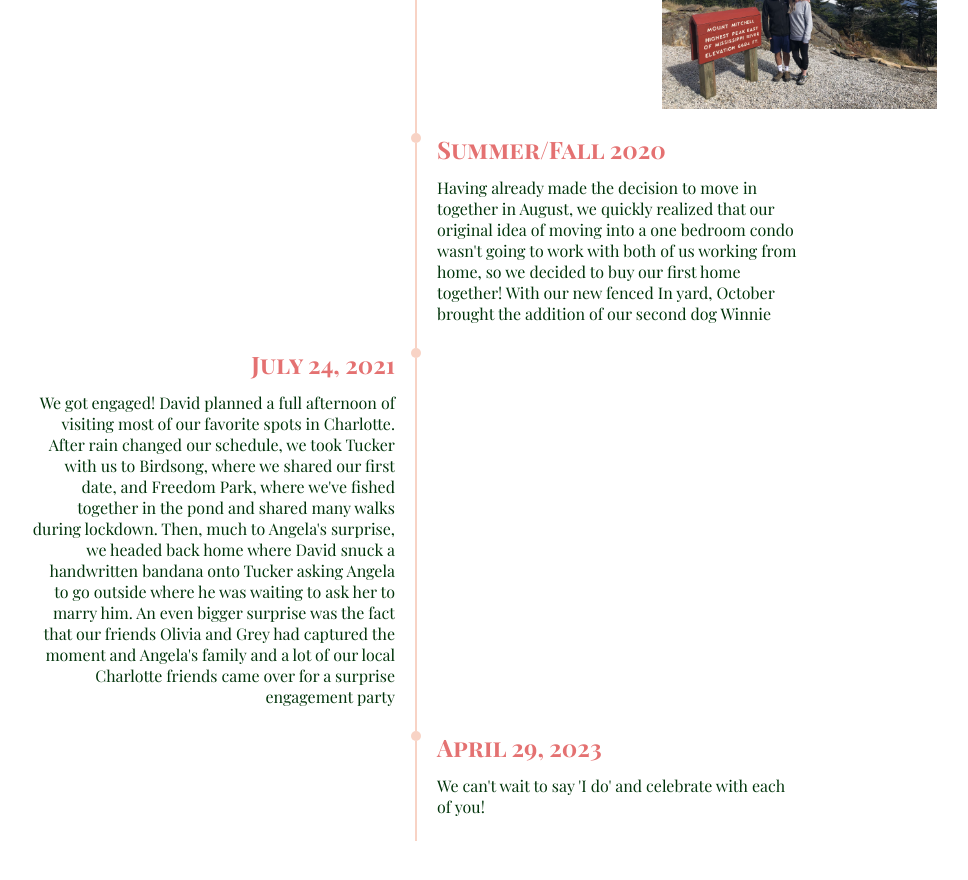
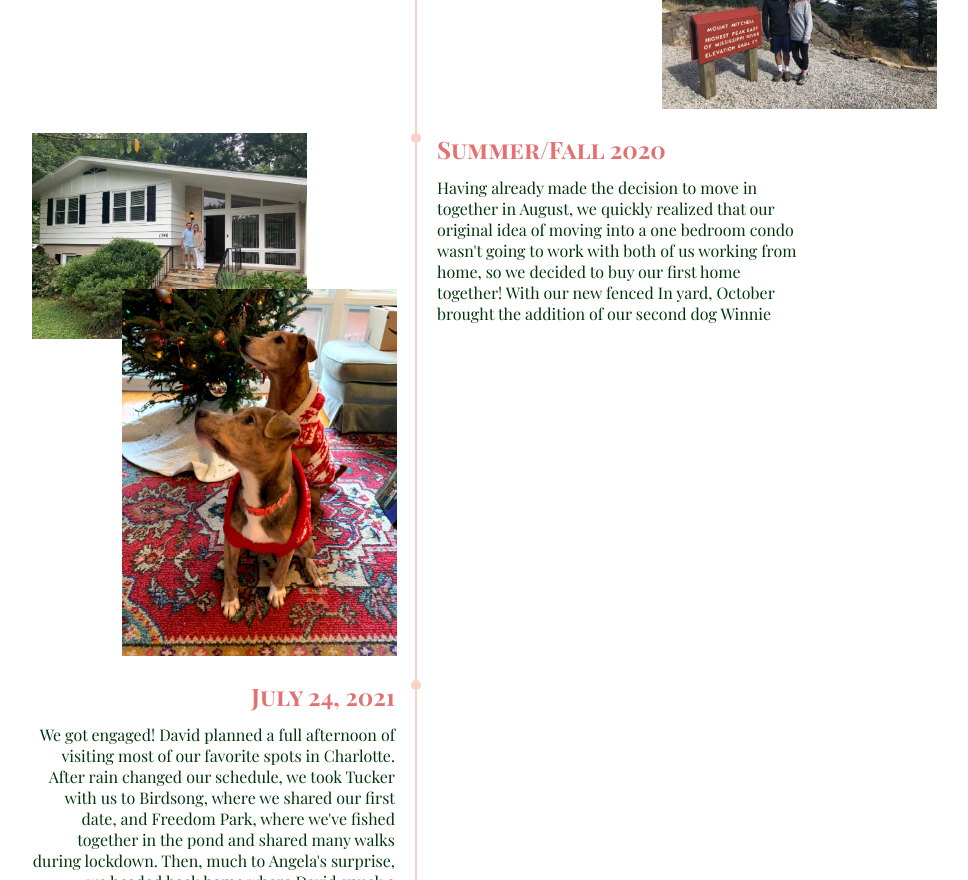
Before and after one commit to angevogler/wedding-website, a React (Create React App) app: page / in a window 1280 px wide. Shown: the part 1680-2560 px from the top of the page, without its empty margins (224-1192 px from the left). Built offline with nearby package versions, Linux system fonts and the light colour scheme.

Commit message:
adding summer/fall 2020 pics

```diff
--- a/src/components/homePage/components/DesktopTimeline.tsx
+++ b/src/components/homePage/components/DesktopTimeline.tsx
@@ -7,6 +7,10 @@ import fall2017Image1Small from '../../../assets/photos/fall-2017-1-small.jpeg'
 import fall2017Image1 from '../../../assets/photos/fall-2017-1.jpg'
 import fall2017Image2Small from '../../../assets/photos/fall-2017-2-small.jpeg'
 import fall2017Image2 from '../../../assets/photos/fall-2017-2.jpg'
+import summerFall2020Image1Small from '../../../assets/photos/summer-fall-2020-small.jpeg'
+import summerFall2020Image1 from '../../../assets/photos/summer-fall-2020.jpg'
+import summerFall2020Image2Small from '../../../assets/photos/summer-fall-2020-2-small.jpeg'
+import summerFall2020Image2 from '../../../assets/photos/summer-fall-2020-2.jpg'
 
 import { color, breakpoints } from '../../../styles/theme'
 
@@ -83,7 +87,22 @@ const DesktopTimeline: React.FC = () => (
                 <TimelineItem
                     position={timelineItems[2].position}
                     isAlternating
+                    hasOppositeContent
                 >
+                    <TimelineContent position={TimelineContentPosition.RIGHT}>
+                        <SummerFall2020Container>
+                            <SummerFall2020Image1
+                                src={summerFall2020Image2}
+                                placeholderSrc={summerFall2020Image2Small}
+                                alt="summer-fall-2020-img-2"
+                            />
+                            <SummerFall2020Image2
+                                src={summerFall2020Image1}
+                                placeholderSrc={summerFall2020Image1Small}
+                                alt="summer-fall-2020-img-1"
+                            />
+                        </SummerFall2020Container>
+                    </TimelineContent>
                     <TimelineSeparator>
                         <TimelineConnectorDot />
                         <TimelineConnector />
@@ -140,11 +159,10 @@ const StyledH3 = styled(H3)`
 
 const Fall2016Image = styled(ProgressiveImage)`
     width: 275px;
+    margin-left: 90px;
 `
 
-const Fall2017Container = styled.div`
-    position: relative;
-`
+const Fall2017Container = styled.div``
 
 const Fall2017Image1 = styled(ProgressiveImage)`
     width: 275px;
@@ -156,4 +174,16 @@ const Fall2017Image2 = styled(ProgressiveImage)`
     margin-left: 225px;
 `
 
+const SummerFall2020Container = styled.div``
+
+const SummerFall2020Image1 = styled(ProgressiveImage)`
+    width: 275px;
+`
+
+const SummerFall2020Image2 = styled(ProgressiveImage)`
+    width: 275px;
+    margin-top: -50px;
+    margin-left: 90px;
+`
+
 export default DesktopTimeline
```
